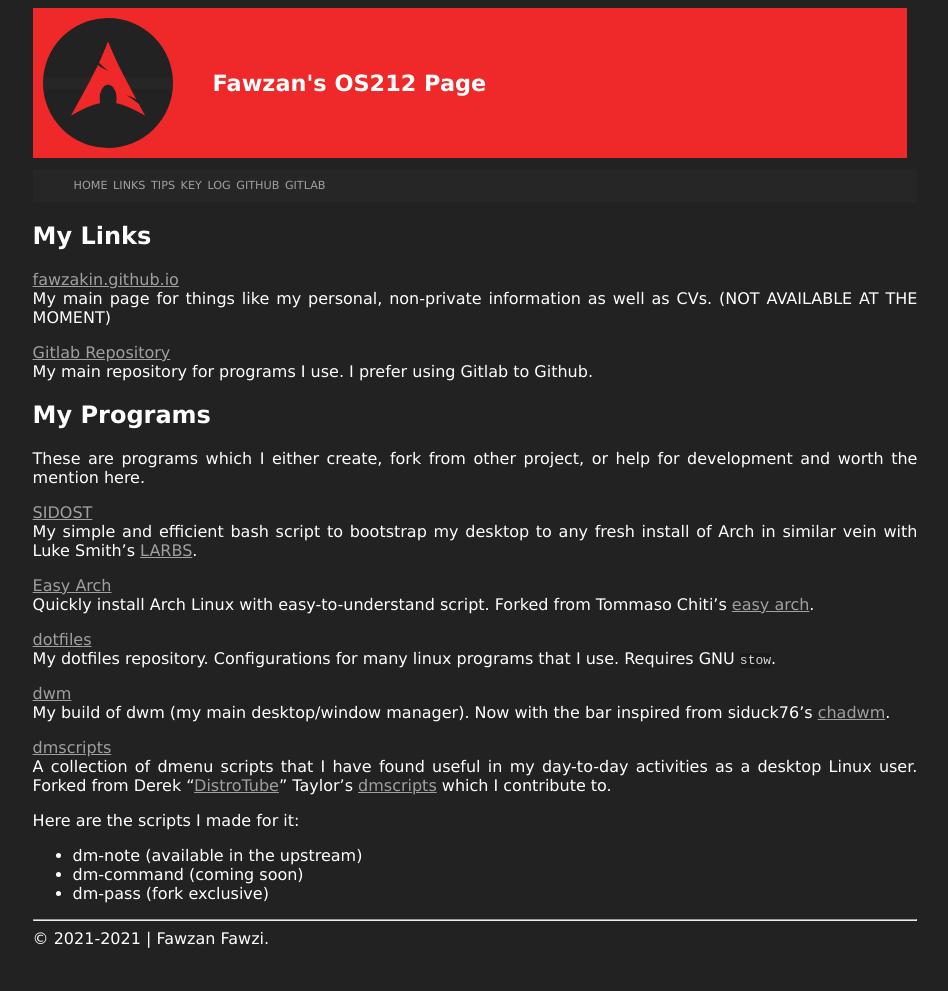
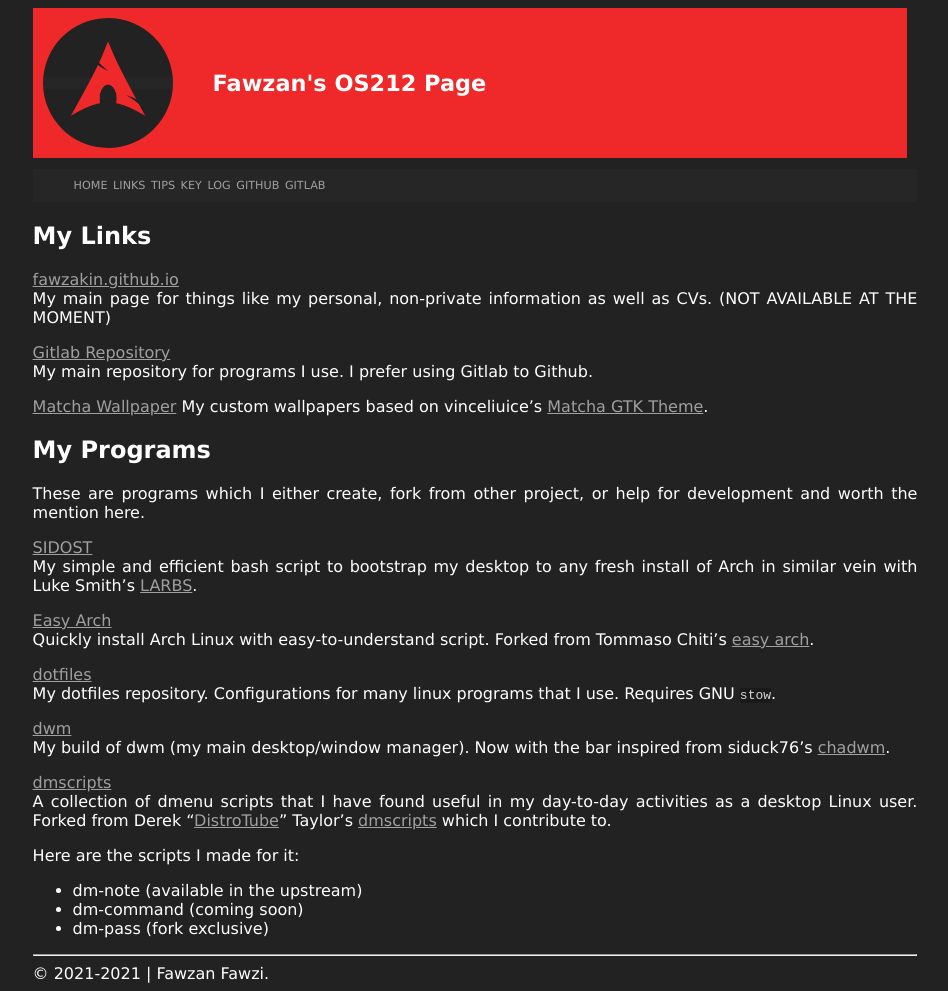
Before and after one commit to fawzakin/os212, a Jekyll site: the page built from links.md, in a window 1280 px wide. Shown: the whole page, without its empty margins (165-1113 px from the left). Built offline with Jekyll 4.4.1, drawn with Linux system fonts in a browser that asks for light colours; our own code applies the rules of GitHub Pages for plain Markdown files; before the commit the page ends 956 px from its top, so only the background shows below that.

Commit message:
Fixed links.md

```diff
--- a/links.md
+++ b/links.md
@@ -9,6 +9,9 @@ My main page for things like my personal, non-private information as well as CVs
 
 [Gitlab Repository](https://gitlab.com/fawzakin)
 My main repository for programs I use. I prefer using Gitlab to Github.
+
+[Matcha Wallpaper](https://drive.google.com/drive/u/0/folders/1489PbyXlqyZe1U0Dw01DRE8FJkwL3tLi)
+My custom wallpapers based on vinceliuice's [Matcha GTK Theme](https://github.com/vinceliuice/Matcha-gtk-theme).
 
 # My Programs
 These are programs which I either create, fork from other project, or help for development and worth the mention here.
```
